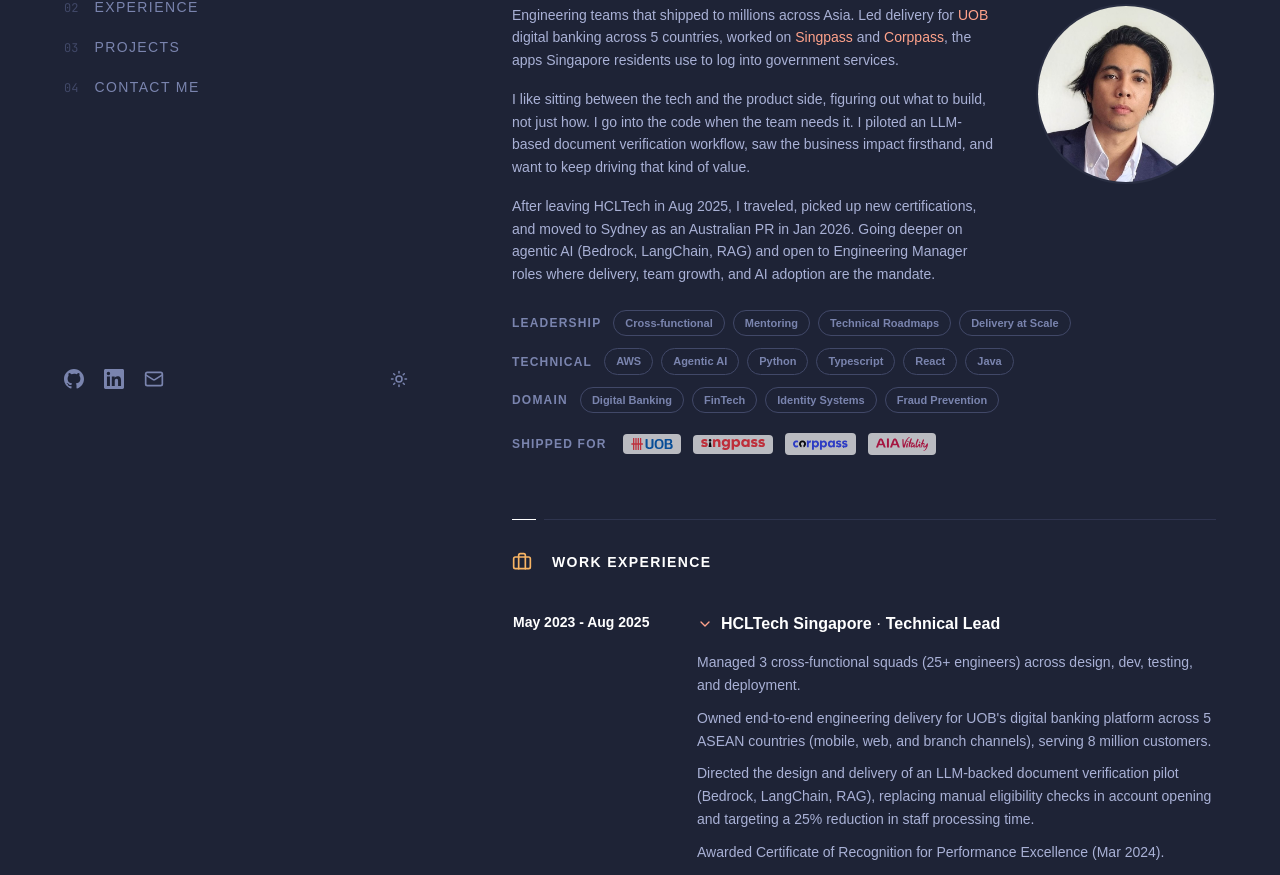
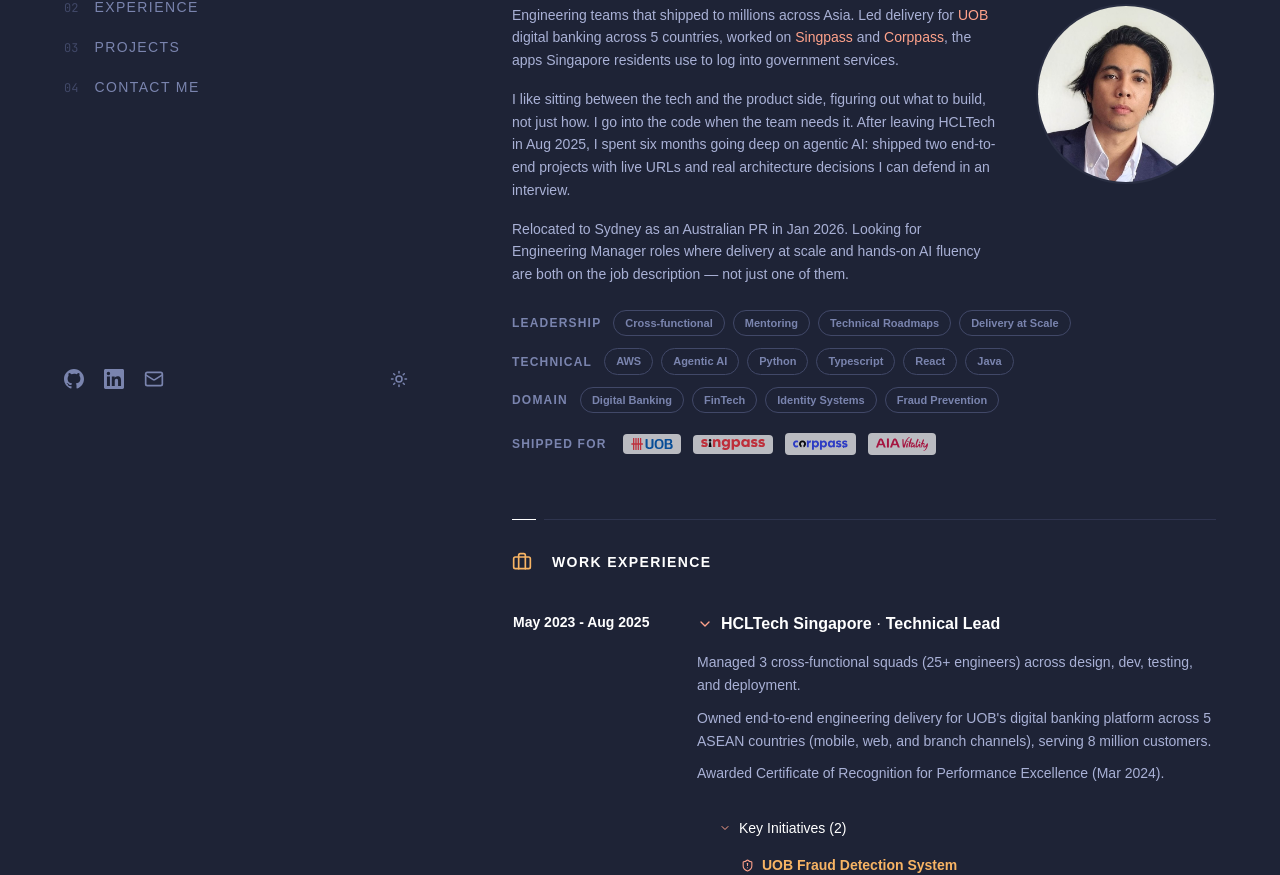
Before and after one commit to dvmayor/portfolio, a Next.js app: page / in a window 1280 px wide. Shown: the part 315-1190 px from the top of the page. Built offline with nearby package versions, Linux system fonts and the light colour scheme; a web font is replaced by a local one.

Commit message:
Remove fabricated AI claims, open Key Initiatives by default

```diff
--- a/src/components/sections/About.tsx
+++ b/src/components/sections/About.tsx
@@ -42,16 +42,15 @@
             </p>
             <p>
               I like sitting between the tech and the product side, figuring out what
-              to build, not just how. I go into the code when the team needs it. I
-              piloted an LLM-based document verification workflow, saw the business
-              impact firsthand, and want to keep driving that kind of value.
+              to build, not just how. I go into the code when the team needs it.
+              After leaving HCLTech in Aug 2025, I spent six months going deep on
+              agentic AI: shipped two end-to-end projects with live URLs and real
+              architecture decisions I can defend in an interview.
             </p>
             <p>
-              After leaving HCLTech in Aug 2025, I traveled, picked up new
-              certifications, and moved to Sydney as an Australian PR in Jan 2026.
-              Going deeper on agentic AI (Bedrock, LangChain, RAG) and open to
-              Engineering Manager roles where delivery, team growth, and AI adoption
-              are the mandate.
+              Relocated to Sydney as an Australian PR in Jan 2026. Looking for
+              Engineering Manager roles where delivery at scale and hands-on AI
+              fluency are both on the job description — not just one of them.
             </p>
           </div>
 
--- a/src/components/sections/Experience.tsx
+++ b/src/components/sections/Experience.tsx
@@ -2,7 +2,7 @@
 
 import { useState, useEffect } from "react";
 import { motion } from "framer-motion";
-import { BarChart2, Briefcase, ChevronRight, ShieldAlert, Bot, UserCheck, Cloud, QrCode, Radio, HeartPulse, Download, type LucideIcon } from "lucide-react";
+import { BarChart2, Briefcase, ChevronRight, ShieldAlert, UserCheck, Cloud, QrCode, Radio, HeartPulse, Download, type LucideIcon } from "lucide-react";
 import SectionLabel from "@/components/ui/SectionLabel";
 import Pill from "@/components/ui/Pill";
 import { experience, type Initiative } from "@/data/experience";
@@ -10,7 +10,6 @@
 
 const INITIATIVE_ICONS: Record<string, LucideIcon> = {
   "UOB Fraud Detection System": ShieldAlert,
-  "AI Workflow Automation": Bot,
   "Customer Onboarding & Identity Assurance": UserCheck,
   "Corppass AWS Cloud Migration": Cloud,
   "Singpass QR Login": QrCode,
@@ -237,7 +236,7 @@
 }
 
 function InitiativesToggle({ initiatives }: { initiatives: Initiative[] }) {
-  const [open, setOpen] = useState(false);
+  const [open, setOpen] = useState(true);
 
   useEffect(() => {
     const handleBeforePrint = () => setOpen(true);
@@ -266,7 +265,7 @@
             transition: "transform 0.15s ease",
           }}
         />
-        {`${open ? "Hide" : "Show"} Key Initiatives (${initiatives.length})`}
+        {open ? `Key Initiatives (${initiatives.length})` : `Show Key Initiatives (${initiatives.length})`}
       </button>
 
       {open && (
--- a/src/data/experience.ts
+++ b/src/data/experience.ts
@@ -25,10 +25,9 @@
     bullets: [
       "Managed 3 cross-functional squads (25+ engineers) across design, dev, testing, and deployment.",
       "Owned end-to-end engineering delivery for UOB's digital banking platform across 5 ASEAN countries (mobile, web, and branch channels), serving 8 million customers.",
-      "Directed the design and delivery of an LLM-backed document verification pilot (Bedrock, LangChain, RAG), replacing manual eligibility checks in account opening and targeting a 25% reduction in staff processing time.",
       "Awarded Certificate of Recognition for Performance Excellence (Mar 2024).",
     ],
-    tech: ["Java", "Spring", "Bedrock", "LangChain", "RAG", "Microservices"],
+    tech: ["Java", "Spring", "Kotlin", "Swift", "Microservices"],
     initiatives: [
       {
         name: "UOB Fraud Detection System",
@@ -36,13 +35,6 @@
           "Led development of a fraud detection initiative for UOB's digital banking operations. Awarded Certificate of Recognition for Performance Excellence (Mar 2024).",
         tech: ["Java", "Spring Boot", "React", "SQL"],
         outcomes: ["$1.7B scam losses mitigated"],
-      },
-      {
-        name: "AI Workflow Automation",
-        description:
-          "Integrated LLM-backed workflows using Amazon Bedrock, LangChain, and RAG pipelines into regulated environments.",
-        tech: ["Amazon Bedrock", "LangChain", "RAG", "Python", "TypeScript"],
-        outcomes: ["-25% manual processing"],
       },
       {
         name: "Customer Onboarding & Identity Assurance",
```
